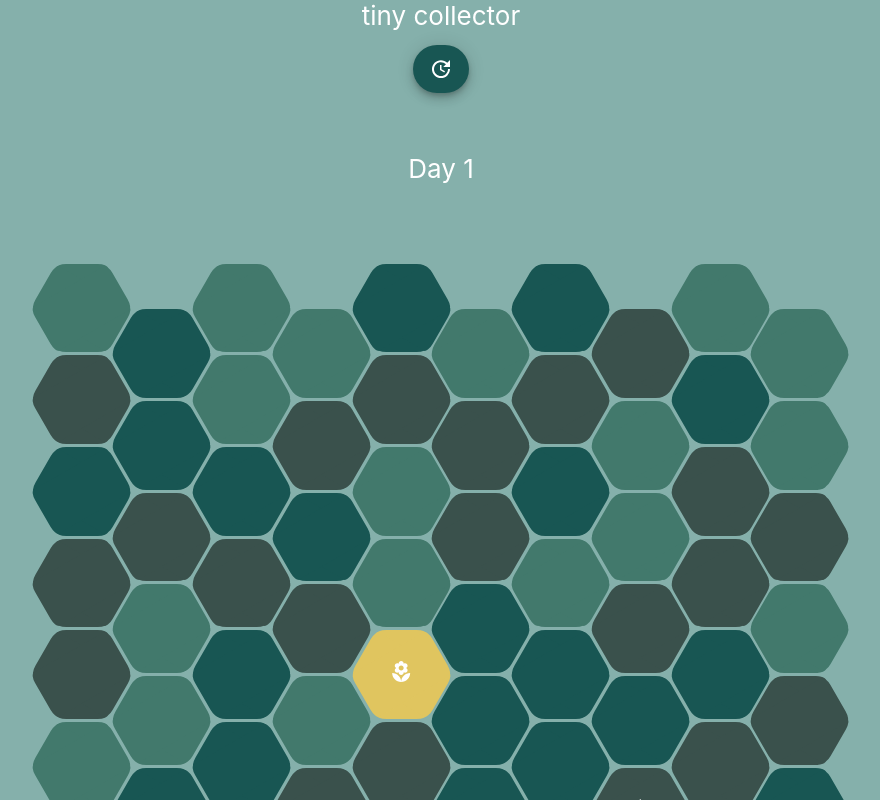
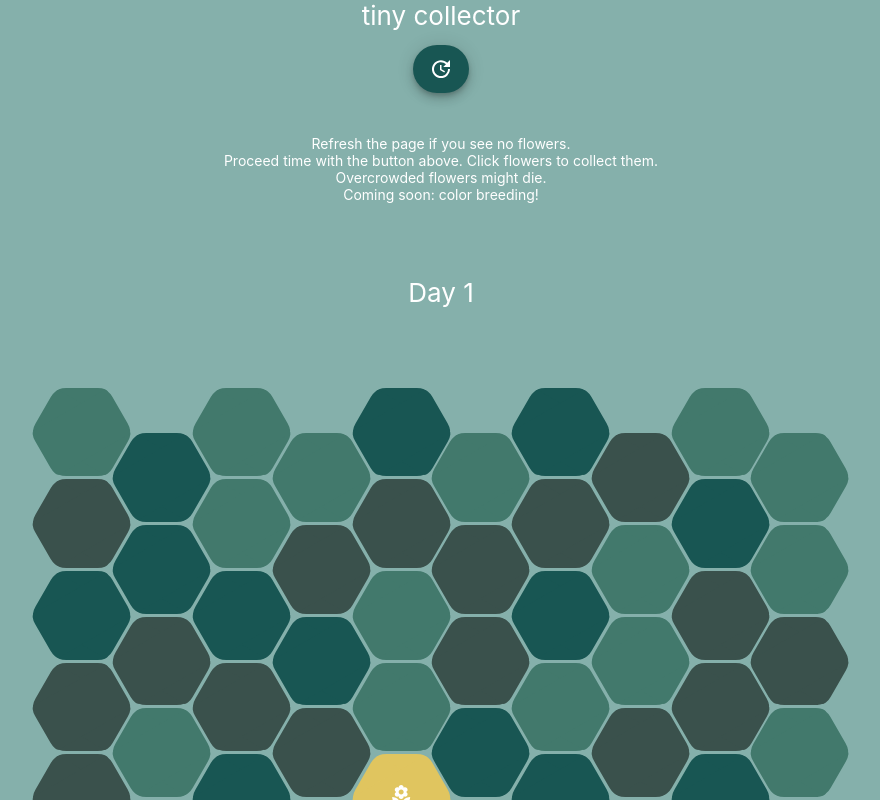
Before and after one commit to shelkeller/tiny-collector, a React (Create React App) app: page / in a window 1280 px wide. Shown: the top 800 px of the page, without its empty margins (199-1079 px from the left). Built offline with nearby package versions, Linux system fonts and the light colour scheme; some icons are missing.

Commit message:
Added info text

```diff
--- a/src/App.js
+++ b/src/App.js
@@ -198,6 +198,7 @@ function App() {
   else if ( trueTime % 3 === 1 ) { timeOfDay = <WiDaySunny size={40} style={{backgroundColor: '#dbbd72', padding: '3 2 0 2', borderRadius: '10px', border: '2px solid white'}}/>; }
   else if ( trueTime % 3 === 2 ) { timeOfDay = <WiNightAltPartlyCloudy size={40} style={{backgroundColor: '#739cde', padding: '3 2 0 2', borderRadius: '10px', border: '2px solid white'}}/>; }
 
+  let infoTextStyle = {fontSize: '14px', margin: '2em'};
   return (
     <ThemeProvider theme={theme}>
     <div className="App">
@@ -210,6 +211,13 @@ function App() {
          }}>
          <UpdateIcon />
        </Fab>
+       <div style={infoTextStyle}>
+         <p>{'Refresh the page if you see no flowers.'}</p>
+         <p>{'Proceed time with the button above. Click flowers to collect them.'}</p>
+         <p>{'Overcrowded flowers might die.'}</p>
+        <p>{'Coming soon: color breeding!'}</p>
+       </div>
+
        <p>{timeOfDay}</p>
        <p> {'Day '+displayTime} </p>
       <Inventory flowerHues={flowerHues} items={inventory} setItems={setInventory}/>
```
